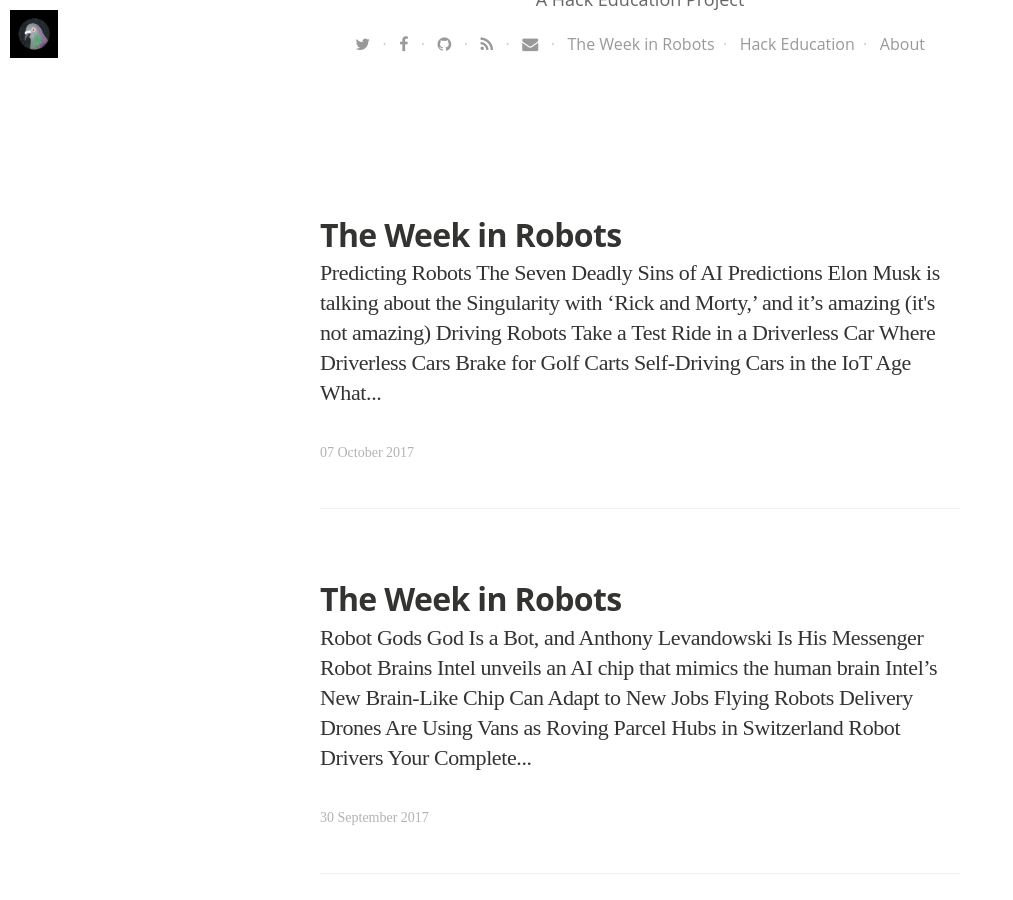
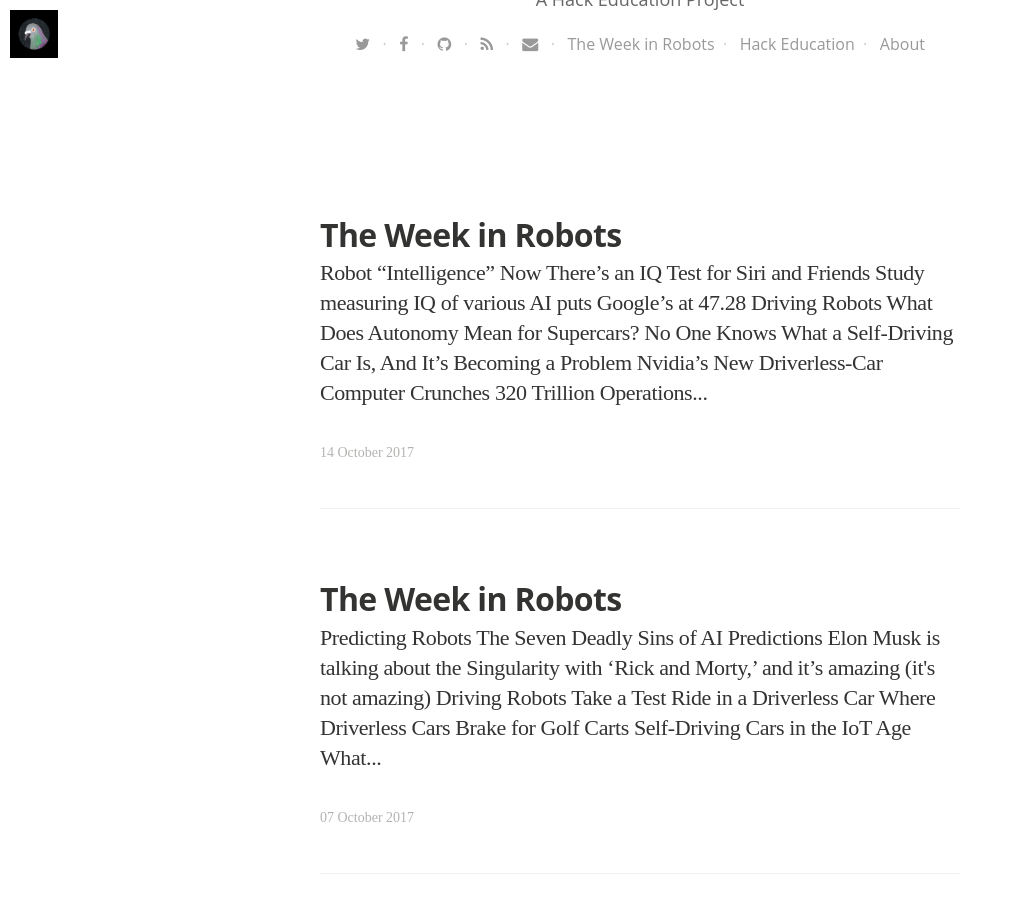
Before and after one commit to HackEducation/robot-news, a Jekyll site: the page built from blog/index.html, in a window 1280 px wide and 900 px high, scrolled down 656 px. Shown: the whole window, without its empty margins (0-1013 px from the left). Built offline with Jekyll 4.4.1, drawn with Linux system fonts in a browser that asks for light colours; nearby versions of some CDN libraries; some web fonts are replaced; the list of posts is cut into pages by our own code; some of the changed text lies outside the part shown.

Commit message:
new article

```diff
--- /dev/null
+++ b/_posts/2017-10-14-week-in-robots.html
@@ -0,0 +1,79 @@
+---
+layout: post
+title: "The Week in Robots"
+date: 2017-10-14 07:40:00 +0000
+tags:
+image: https://s3.amazonaws.com/hackedu/2017-10-04-robot.jpg
+imagecredits: https://www.flickr.com/photos/kirkfuson/5322716226
+---
+<h3>Robot &#8220;Intelligence&#8221; <img src="https://s3.amazonaws.com/hackedu/template_robot17.png" height="42" width="42" align="right" style="margin:10px"></h3>
+<br />
+<p><a href="https://www.technologyreview.com/s/609120/now-theres-an-iq-test-for-siri-and-alexa/">Now There&#8217;s an IQ Test for Siri and Friends</a></p>
+
+<p><a href="https://boingboing.net/2017/10/10/study-measuring-iq-of-various.html">Study measuring IQ of various AI puts Google&#8217;s at 47.28</a></p>
+
+<h3>Driving Robots <img src="https://s3.amazonaws.com/hackedu/template_robot18.png" height="42" width="42" align="right" style="margin:10px"></h3>
+<br />
+<p><a href="https://www.technologyreview.com/the-download/609073/what-does-autonomy-mean-for-supercars/">What Does Autonomy Mean for Supercars?</a></p>
+
+<p><a href="https://www.wired.com/story/no-one-knows-self-driving-car/">No One Knows What a Self-Driving Car Is, And It&#8217;s Becoming a Problem</a></p>
+
+<p><a href="https://www.technologyreview.com/the-download/609089/nvidias-new-driverless-car-computer-crunches-320-trillion-operations-a-second/">Nvidia&#8217;s New Driverless-Car Computer Crunches 320 Trillion Operations a Second</a></p>
+
+<h3>Robot Trains <img src="https://s3.amazonaws.com/hackedu/template_robot19.png" height="42" width="42" align="right" style="margin:10px"></h3>
+<br />
+<p><a href="https://venturebeat.com/2017/10/09/ge-using-ai-to-build-locomotives-that-think/">GE using AI to build locomotives that think</a></p>
+
+<h3>Teaching Robots <img src="https://s3.amazonaws.com/hackedu/template_robot20.png" height="42" width="42" align="right" style="margin:10px"></h3>
+<br />
+<p><a href="https://www.engadget.com/2017/10/09/google-teachable-machine-learning-AI/">Google created a fun way to learn about simple AI</a></p>
+
+<p><a href="https://www.technologyreview.com/the-download/609085/this-fun-ai-tutorial-highlights-the-limits-of-deep-learning/">This Fun AI Tutorial Highlights the Limits of Deep Learning</a></p>
+
+<p><a href="https://www.technologyreview.com/s/609060/put-humans-at-the-center-of-ai/">Put Humans at the Center of AI</a></p>
+
+<h3>Robot Teachers <img src="https://s3.amazonaws.com/hackedu/template_robot21.png" height="42" width="42" align="right" style="margin:10px"></h3>
+<br />
+<p><a href="https://www.eschoolnews.com/2017/10/12/ibm-ai-tool-teachers-tackle-math/">New AI tool helps teachers tackle math</a></p>
+
+<h3>Robots Raising Children <img src="https://s3.amazonaws.com/hackedu/template_robot16.png" height="42" width="42" align="right" style="margin:10px"></h3>
+<br />
+<p><a href="https://thefrailestthing.com/2017/10/12/growing-up-with-ai/">Growing Up with AI</a></p>
+
+<h3>Robot Toys <img src="https://s3.amazonaws.com/hackedu/template_robot22.png" height="42" width="42" align="right" style="margin:10px"></h3>
+<br />
+<p><a href="https://techcrunch.com/2017/10/11/mattel-releases-biologically-inspired-foldable-robot-toys/">Mattel releases biologically inspired foldable robot bugs</a></p>
+
+<p><a href="http://mashable.com/2017/10/09/star-wars-stormtrooper-robot/#7.FBYNLT_SqD">Stern little Stormtrooper robot uses AR and facial recognition to help you deal with rebel scum</a></p>
+
+<h3>Robot Assistants <img src="https://s3.amazonaws.com/hackedu/template_robot23.png" height="42" width="42" align="right" style="margin:10px"></h3>
+<br />
+<p><a href="https://www.technologyreview.com/s/609099/alibaba-aims-to-master-the-laws-of-ai-and-put-virtual-helpers-everywhere/">Alibaba Aims to &#8216;Master the Laws&#8217; of AI and Put Virtual Helpers Everywhere</a></p>
+
+<h3>Robot Pets <img src="https://s3.amazonaws.com/hackedu/template_robot24.png" height="42" width="42" align="right" style="margin:10px"></h3>
+<br />
+<p><a href="https://jezebel.com/this-headless-robotic-cat-is-coming-to-steal-all-your-l-1819204108">This Headless Robotic Cat Is Coming to Steal All Your Love</a></p>
+
+<h3>Robot Pizza <img src="https://s3.amazonaws.com/hackedu/template_robot25.png" height="42" width="42" align="right" style="margin:10px"></h3>
+<br />
+<p><a href="https://techcrunch.com/2017/10/09/zume-scores-48-million-in-funding-to-expand-its-robotic-pizza-empire/">Zume scores $48 million in funding to expand its robotic pizza empire</a></p>
+
+<h3>Robot Wrestlers <img src="https://s3.amazonaws.com/hackedu/template_robot26.png" height="42" width="42" align="right" style="margin:10px"></h3>
+<br />
+<p><a href="https://www.technologyreview.com/the-download/609117/openais-goofy-sumo-wrestling-bots-are-smarter-than-they-look/">OpenAI&#8217;s Goofy Sumo-Wrestling Bots Are Smarter Than They Look</a></p>
+
+<h3>Chinese Robots <img src="https://s3.amazonaws.com/hackedu/template_robot27.png" height="42" width="42" align="right" style="margin:10px"></h3>
+<br />
+<p><a href="https://www.technologyreview.com/s/609038/chinas-ai-awakening/">China&#8217;s AI Awakening</a></p>
+
+<h3>Robot Capitalism <img src="https://s3.amazonaws.com/hackedu/template_robot28.png" height="42" width="42" align="right" style="margin:10px"></h3>
+<br />
+<p><a href="https://www.technologyreview.com/the-download/609113/microsoft-and-amazon-take-on-google-in-the-ai-cloud/">Microsoft and Amazon Take On Google in the AI Cloud</a></p>
+
+<h3>Robot Biases <img src="https://s3.amazonaws.com/hackedu/template_robot29.png" height="42" width="42" align="right" style="margin:10px"></h3>
+<br />
+<p><a href="https://papers.ssrn.com/sol3/papers.cfm?abstract_id=3024938">How Copyright Law Can Fix Artificial Intelligence&#8217;s Implicit Bias Problem</a></p>
+
+<h3>Theorizing Robots <img src="https://s3.amazonaws.com/hackedu/template_robot30.png" height="42" width="42" align="right" style="margin:10px"></h3>
+<br />
+<p><a href="http://www.roughtype.com/?p=8206">The robots we deserve</a> by Nicholas Carr</p>
--- a/index.html
+++ b/index.html
@@ -8,7 +8,7 @@
 
 <p>Each week, I update this website with the list of the latest &#8220;robot news.&#8221; These are the stories currently in circulation about the world-to-come and the automation of everyday life.</p>
 
-<p><strong>The Week in Robots</strong>: <a href="http://robots.hackeducation.com/2017/10/07/week-in-robots">7 October 2017</a></p>
+<p><strong>The Week in Robots</strong>: <a href="http://robots.hackeducation.com/2017/10/14/week-in-robots">14 October 2017</a></p>
 
 <p>(You can also stay up-to-date via <a href="http://robots.hackeducation.com/blog/">this project's blog</a>.)</p>
 
```
